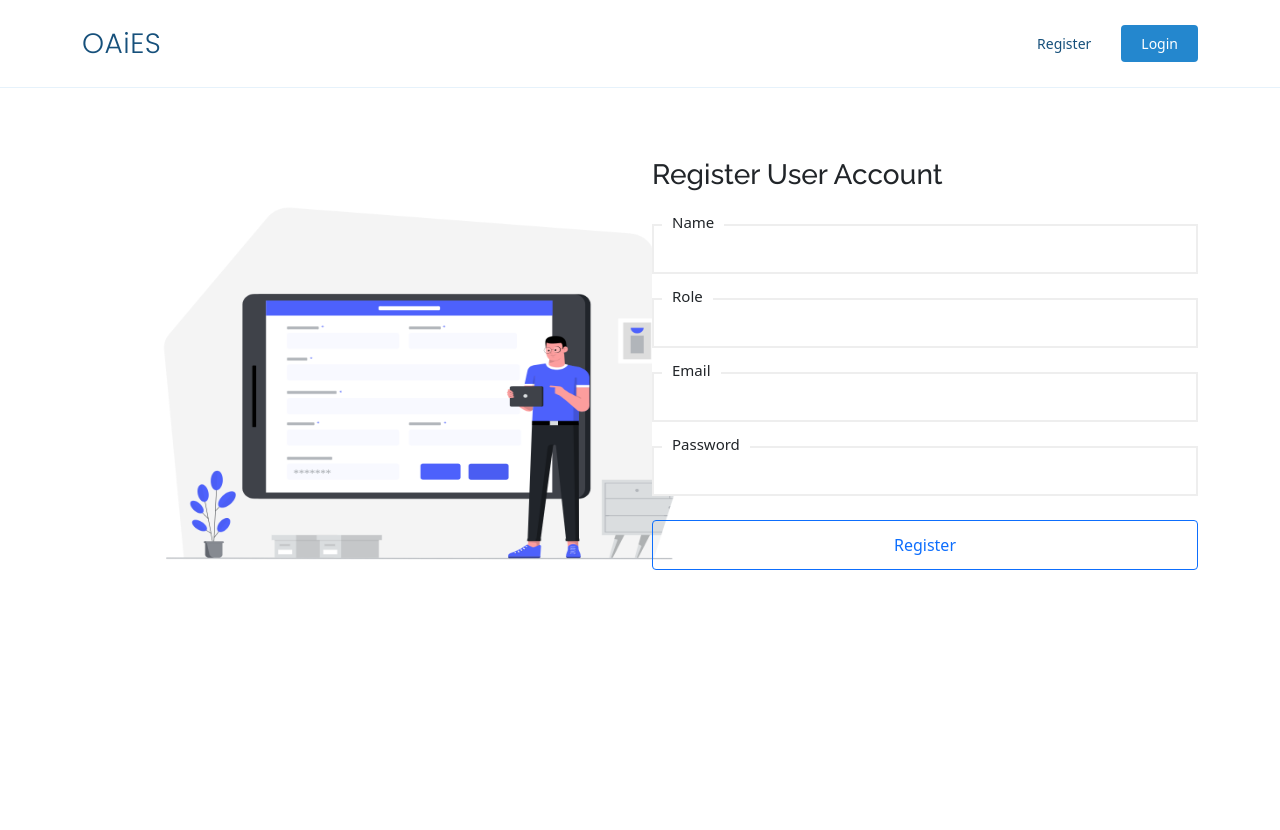
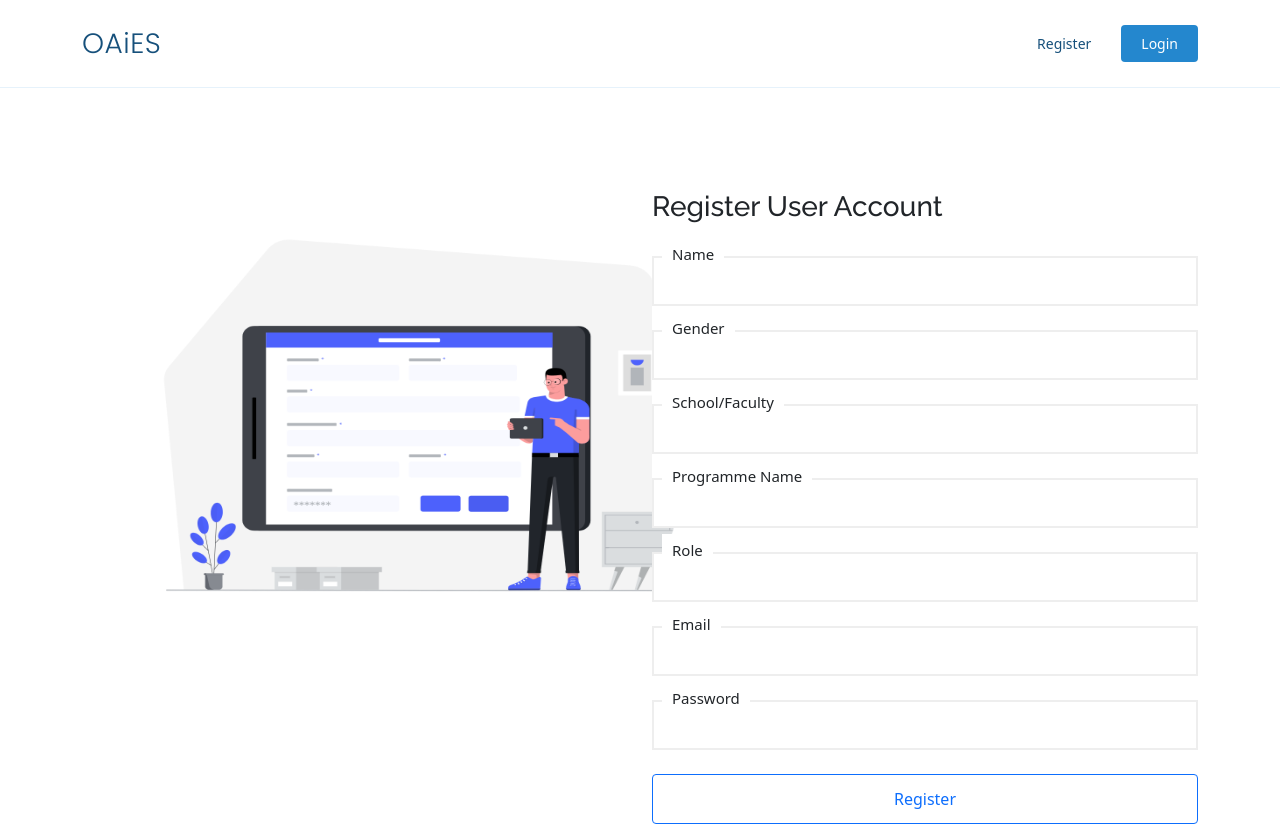
Before and after one commit to RichelleT/Education-System-in-Django, a Django app: page /registerUser/ in a window 1280 px wide. Before the commit the page ends 570 px from the top, so only its background shows below. Run offline with Django 3.2, Linux system fonts and the light colour scheme; some libraries are stand-ins or nearby versions.

Commit message:
adjust regis user page UI

```diff
--- a/static/css/main.css
+++ b/static/css/main.css
@@ -385,7 +385,7 @@ End of Body
 Body Styling
 */
 section {
-  padding: 110px 0;
+  padding: 190px 0;
   overflow: hidden;
 }
 
--- a/templates/login.html
+++ b/templates/login.html
@@ -3,7 +3,7 @@
 <link href="{% static 'css/login.css'%}" rel="stylesheet">
 
 <section>
-    <div class="container mt-5 pt-5">
+    <div class="container">
         <div class="row d-flex justify-content-center">
             <!-- left side; image  -->
             <div class="col-md-6">
--- a/templates/registerAdmin.html
+++ b/templates/registerAdmin.html
@@ -3,7 +3,7 @@
 <link href="{% static 'css/login.css'%}" rel="stylesheet">
 
 <section>
-    <div class="container mt-5">
+    <div class="container">
         <div class="row d-flex justify-content-center">
             <!-- left side; image  -->
             <div class="col-md-6">
--- a/templates/registerUser.html
+++ b/templates/registerUser.html
@@ -3,7 +3,7 @@
 <link href="{% static 'css/login.css'%}" rel="stylesheet">
 
 <section>
-    <div class="container mt-5">
+    <div class="container">
         <div class="row d-flex justify-content-center">
             <!-- left side; image  -->
             <div class="col-md-6">
@@ -16,7 +16,9 @@
                         <h3>Register User Account</h3>
                         <br/>
                         <div class="forms-inputs mb-4"> <span>Name</span> <input class="w-100" autocomplete="off" type="text"></div>
-                        {% comment %} <div class="forms-inputs mb-4"> <span>Last Name</span> <input class="w-100" autocomplete="off" type="text"></div> {% endcomment %}
+                        <div class="forms-inputs mb-4"> <span>Gender</span> <input class="w-100" autocomplete="off" type="text"></div>
+                        <div class="forms-inputs mb-4"> <span>School/Faculty</span> <input class="w-100" autocomplete="off" type="text"></div>
+                        <div class="forms-inputs mb-4"> <span>Programme Name</span> <input class="w-100" autocomplete="off" type="text"></div>
                         {% comment %} change Roleto dropdown list {% endcomment %}
                         <div class="forms-inputs mb-4"> <span>Role</span> <input class="w-100" autocomplete="off" type="text"></div>
                         <div class="forms-inputs mb-4"> <span>Email</span> <input class="w-100" autocomplete="off" type="text"></div>
```
